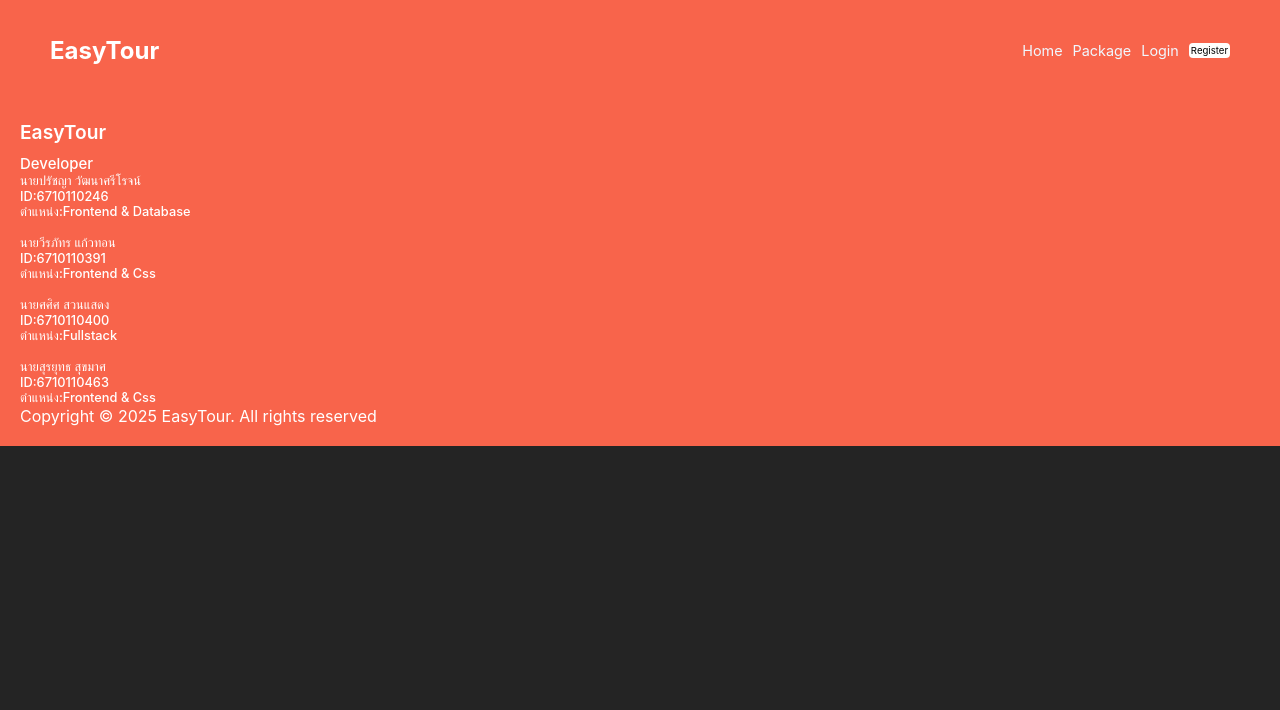
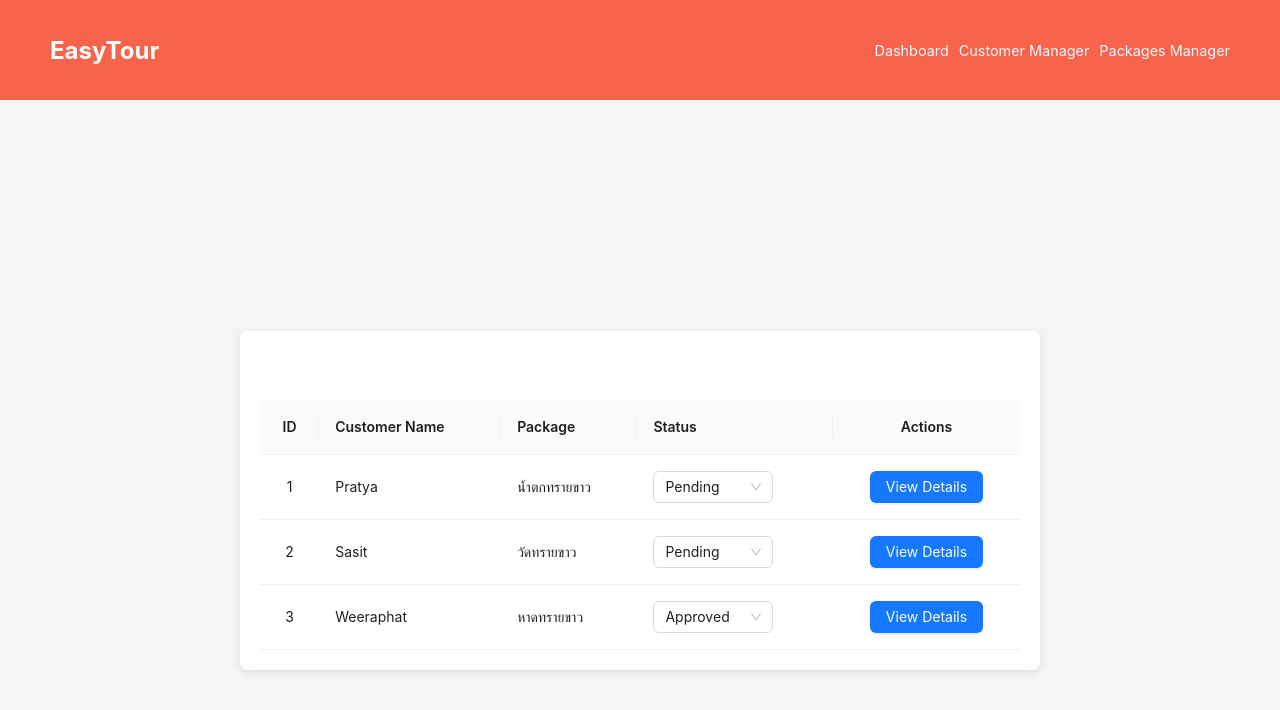
Before and after one commit to Sasit-Nine/EasyTour-Frontend, a React (Vite) app: page /customer_manage in a window 1280 px wide. Shown: the top 710 px of the page. Built offline with nearby package versions, Linux system fonts and the light colour scheme.

Commit message:
Push before pull

```diff
--- a/package.json
+++ b/package.json
@@ -11,11 +11,13 @@
   },
   "dependencies": {
     "@apollo/client": "^3.12.11",
+    "antd": "^5.24.0",
     "graphql": "^16.10.0",
     "react": "^19.0.0",
     "react-dom": "^19.0.0",
     "react-router-dom": "^7.1.5",
-    "sass": "^1.84.0"
+    "sass": "^1.84.0",
+    "styled-components": "^6.1.15"
   },
   "devDependencies": {
     "@eslint/js": "^9.19.0",
--- a/src/App.jsx
+++ b/src/App.jsx
@@ -1,11 +1,12 @@
 import React from 'react'
 import './App.css'
 import CustomerApp from './customers-side/CustomerApp'
+import AdminApp from './admin-side/AdminApp'
 
 function App() {
   return (
     <>
-      <CustomerApp></CustomerApp>
+      <AdminApp></AdminApp>
     </>
   )
 }
```
Also changed, not shown: 1 other file (tests, documents, lock files or other folders).
